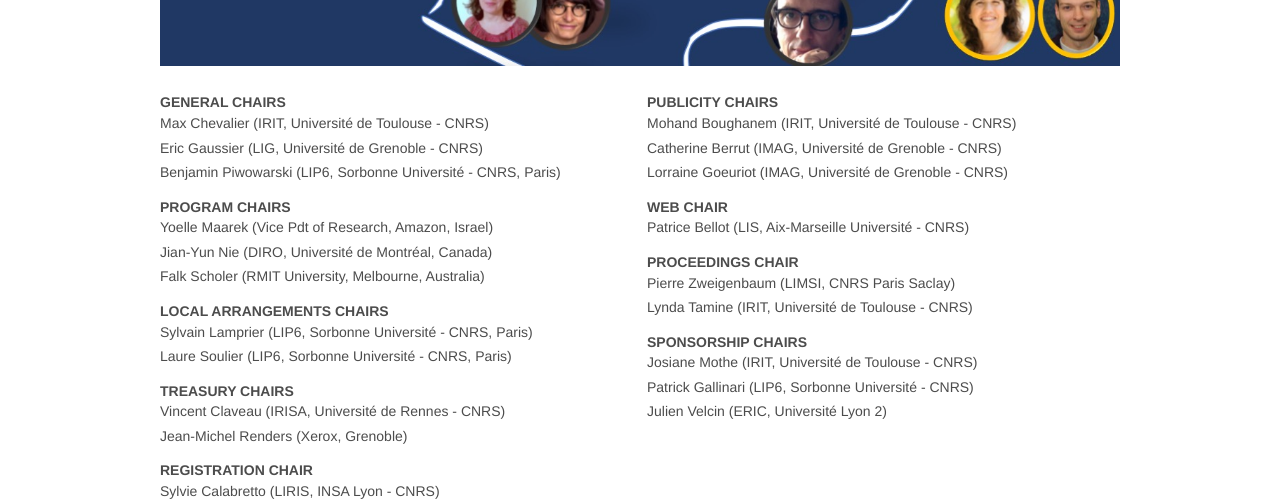
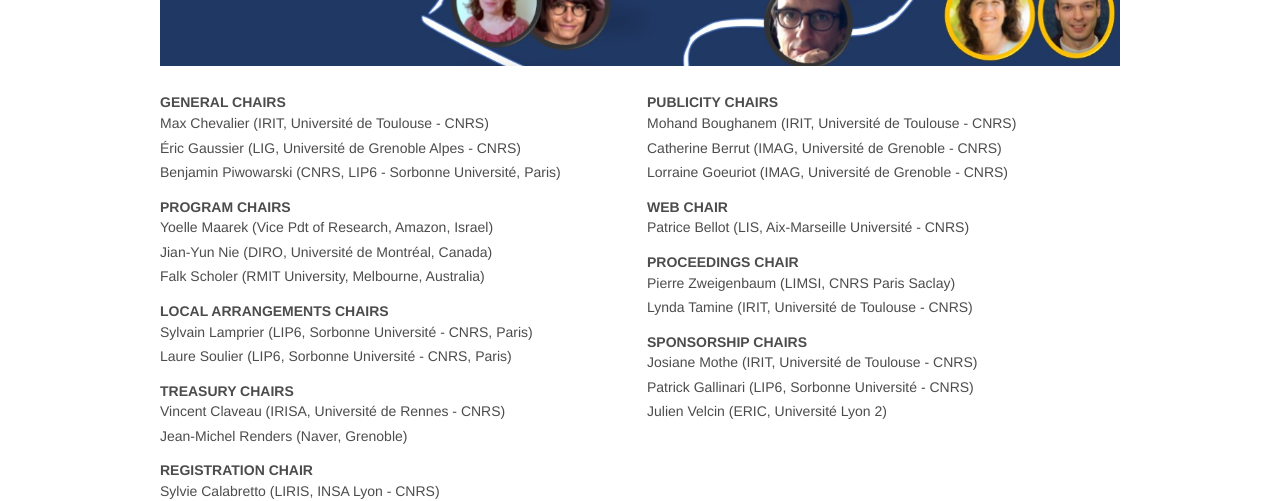
Before and after one commit to pbellot/Sigir19WebSite, a plain HTML site: page organization.html in a window 1280 px wide. Shown: the part 860-1361 px from the top of the page. Drawn offline with nearby package versions, Linux system fonts and the light colour scheme.

Commit message:
Affiliations

```diff
--- a/organization.html
+++ b/organization.html
@@ -111,8 +111,8 @@
 							<section id="comite">
 								<h2> General Chairs </h2>
 							<ul><li>Max Chevalier (IRIT, Université de Toulouse - CNRS)</li>
-								<li>Eric Gaussier (LIG, Université de Grenoble - CNRS)</li>
-								<li>Benjamin Piwowarski (LIP6, Sorbonne Université - CNRS, Paris)</li> </ul>
+								<li>Éric Gaussier (LIG, Université de Grenoble Alpes - CNRS)</li>
+								<li>Benjamin Piwowarski (CNRS, LIP6 - Sorbonne Université, Paris)</li> </ul>
 								<h2> Program Chairs</h2>
 								<ul>
 									<li>Yoelle Maarek (Vice Pdt of Research, Amazon, Israel)</li>
@@ -124,7 +124,7 @@
 								<li>Laure Soulier (LIP6, Sorbonne Université - CNRS, Paris)</li></ul>
 							<h2>Treasury Chairs</h2>
 							<ul><li>Vincent Claveau (IRISA, Université de Rennes - CNRS)</li>
-								<li>Jean-Michel Renders (Xerox, Grenoble)</li>
+								<li>Jean-Michel Renders (Naver, Grenoble)</li>
 </ul>
 							<h2>Registration Chair</h2>
 							<ul><li>Sylvie Calabretto (LIRIS, INSA Lyon - CNRS)</li></ul>
```
Also changed, not shown: 4 other files.
